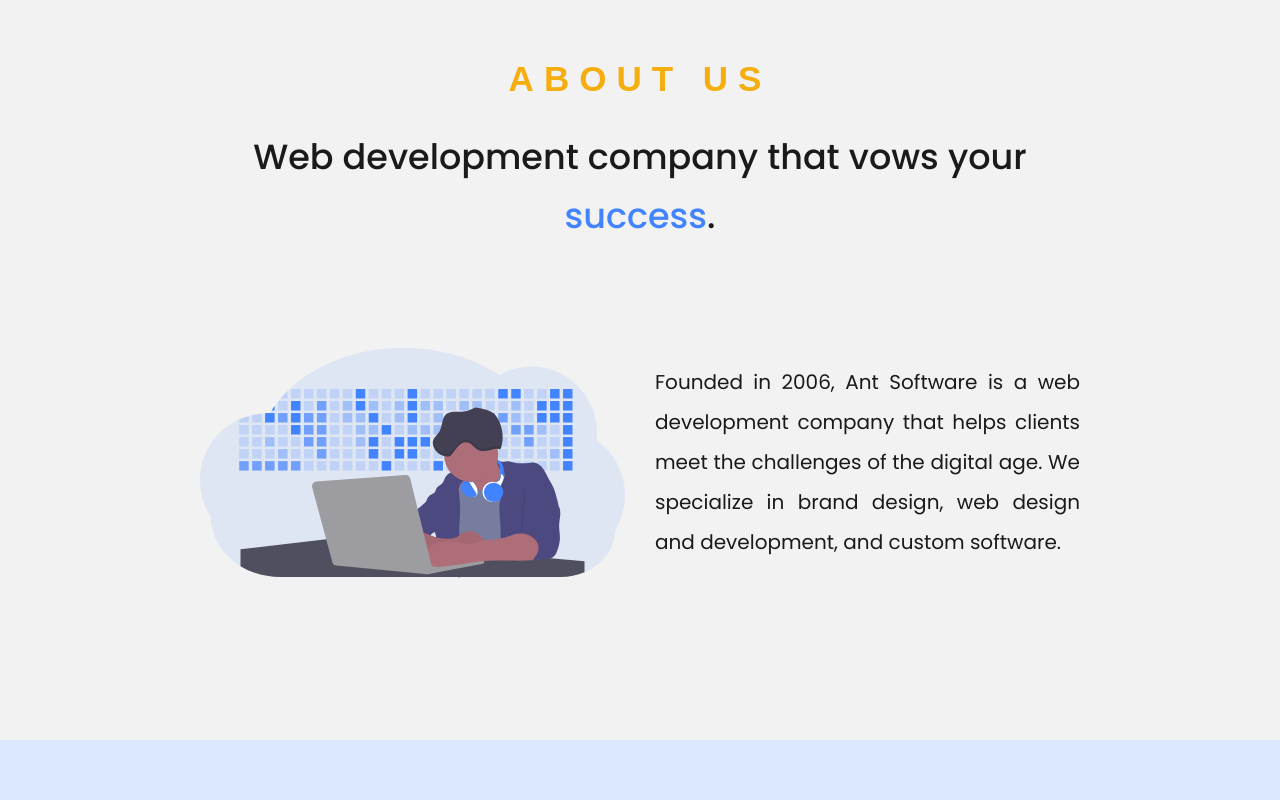
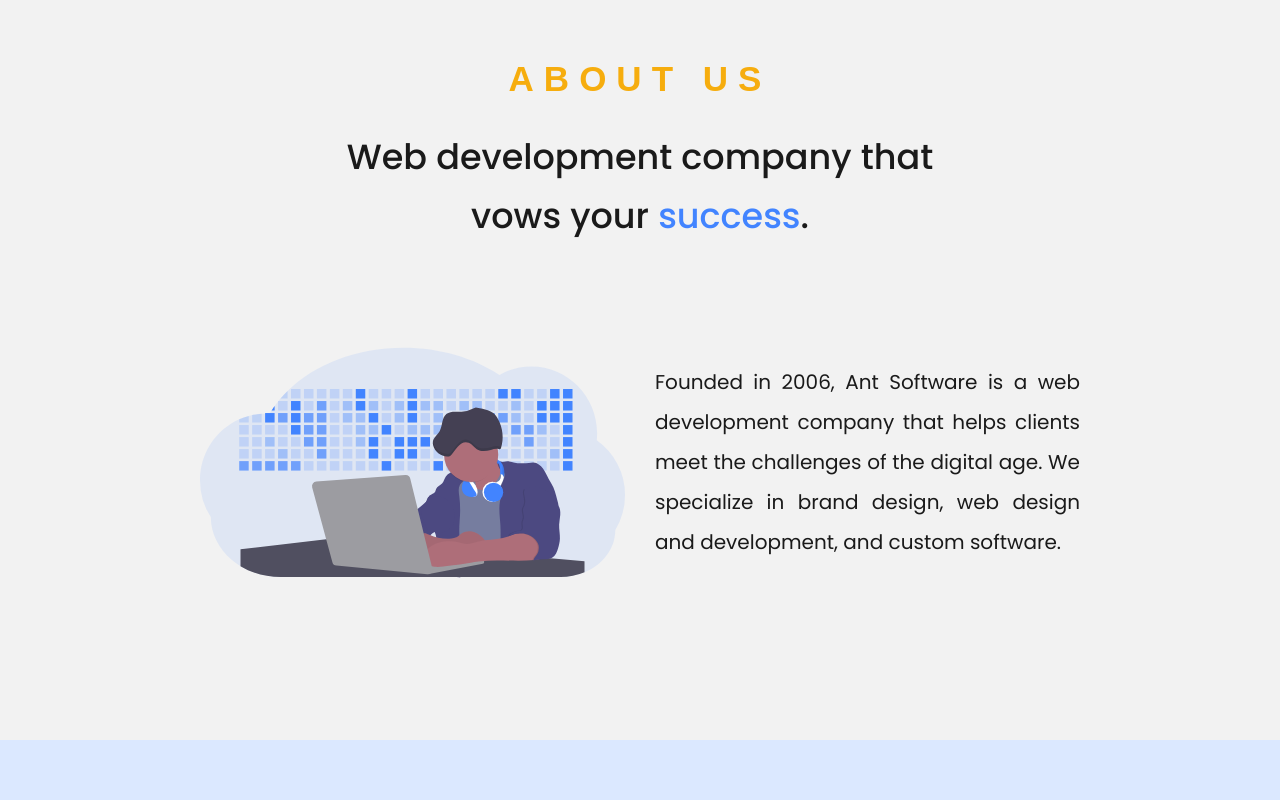
Before and after one commit to gazjosef/ant-software, a Next.js app: page / in a window 1280 px wide. Shown: the part 940-1740 px from the top of the page. Built offline with nearby package versions, Linux system fonts and the light colour scheme.

Commit message:
Updated Typography

```diff
--- a/styles/base/_typography.scss
+++ b/styles/base/_typography.scss
@@ -7,7 +7,7 @@
 }
 
 .primary-heading {
-  max-width: 35ch;
+  max-width: 30ch;
 
   font-size: $fs-850;
   font-weight: $fw-semi-bold;
```
